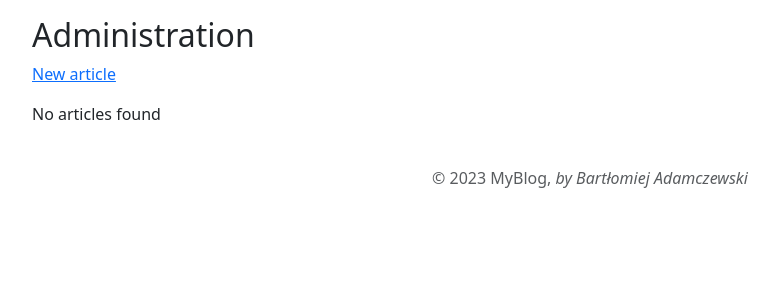
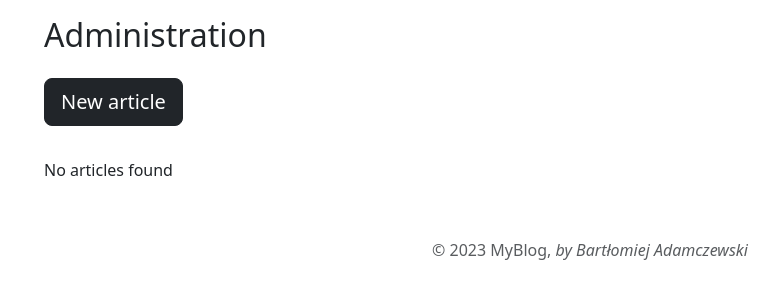
Before and after one commit to BartAdamPOZ/MyBlog, a PHP site: page /admin/index.php in a window 1280 px wide. Shown: the part 104-404 px from the top of the page, without its empty margins (50-828 px from the left). Run offline with PHP 8.4, Linux system fonts and the light colour scheme; the visitor is signed in with stand-in values (Sample User, id 1); data that the repository does not hold is empty; some libraries are stand-ins or nearby versions.

Commit message:
Changed button to add new article.

```diff
--- a/admin/index.php
+++ b/admin/index.php
@@ -14,9 +14,13 @@ $articles = Article::getPage($conn, $paginator -> limit, $paginator -> offset);
 
 <?php require '../includes/header.php';?>
 
+<div class="container table-responsive">
+
+
+
 <h2>Administration</h2>
 
-<p><a href="new-article.php">New article</a></p>
+<button id="btn-add-new-article" class="btn btn-lg btn-dark" ><a id="a-new-article" href="new-article.php">New article</a></button>
 
     <?php if (empty($articles)): ?>
 
@@ -49,4 +53,5 @@ $articles = Article::getPage($conn, $paginator -> limit, $paginator -> offset);
       </table>
       <?php require '../includes/pagination.php';?>
     <?php endif;?>
+    </div>
 <?php require '../includes/footer.php';?>
--- a/css/styles.css
+++ b/css/styles.css
@@ -33,6 +33,15 @@ ul#index {
   margin-bottom: 10px;
 }
 
+#a-new-article {
+  text-decoration: none;
+  color:white;
+}
+
+#btn-add-new-article {
+  margin: 1rem 0 2rem 0;
+}
+
 @media screen and (max-width: 992px) {
 
 
```
